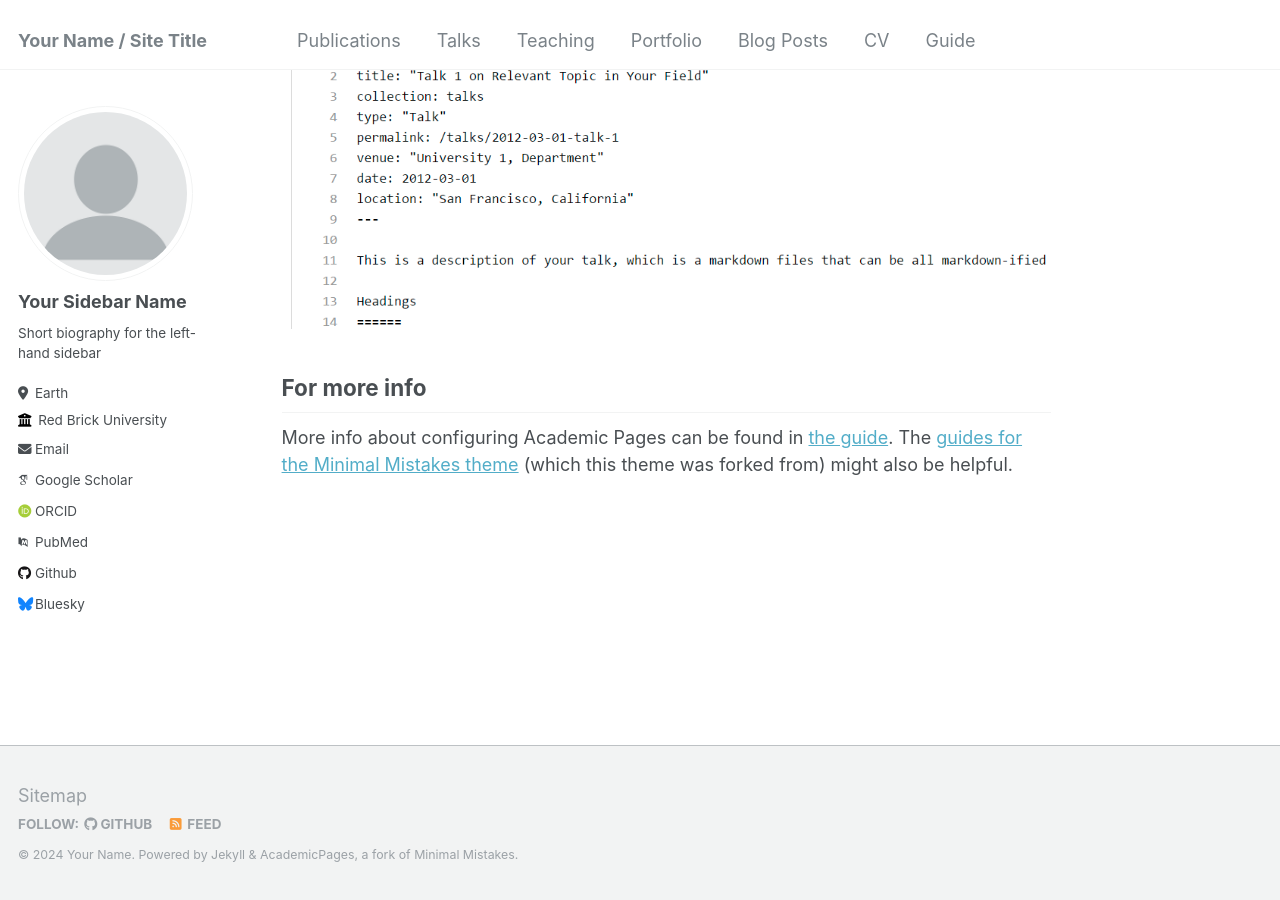
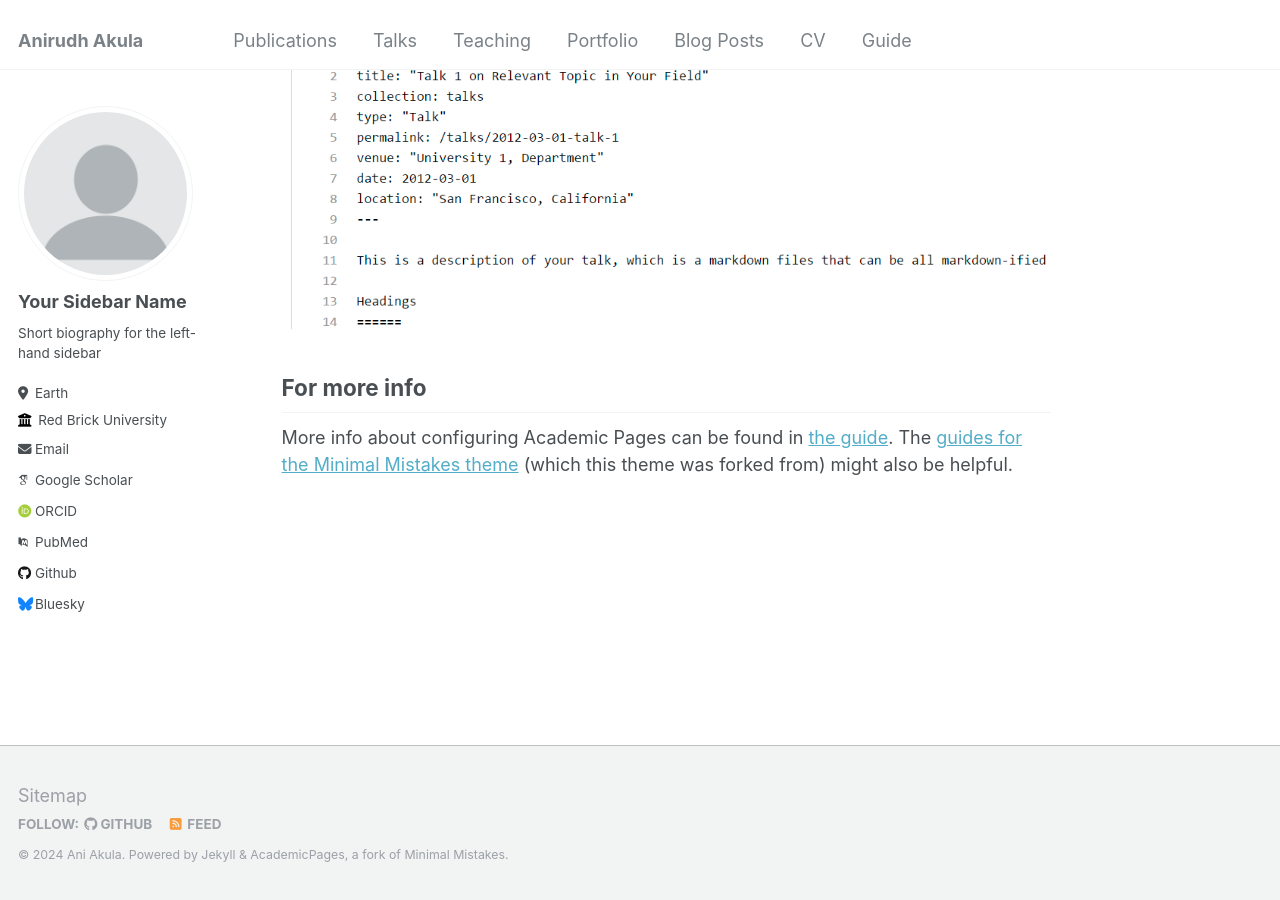
Before and after one commit to aniakula/aniakula.github.io, a Jekyll site: the page built from _pages/about.md, in a window 1280 px wide and 900 px high, scrolled down 2660 px. Built offline with Jekyll 4.4.1, drawn with Linux system fonts in a browser that asks for light colours; some web fonts are replaced.

Commit message:
Update _config.yml

```diff
--- a/_config.yml
+++ b/_config.yml
@@ -8,13 +8,13 @@
 
 # Basic Site Settings
 locale                   : "en-US"
-title                    : "Your Name / Site Title"
+title                    : "Anirudh Akula"
 title_separator          : "-"
-name                     : &name "Your Name"
+name                     : &name "Ani Akula"
 description              : &description "personal description"
-url                      : https://academicpages.github.io # the base hostname & protocol for your site e.g. "https://mmistakes.github.io"
+url                      : https://aniakula.github.io # the base hostname & protocol for your site e.g. "https://mmistakes.github.io"
 baseurl                  : "" # the subpath of your site, e.g. "/blog"
-repository               : "academicpages/academicpages.github.io"
+repository               : "aniakula.github.io"
 
 # Site Author - The following control what appear as part of the author content on the side bar.
 #               If a field is blank the icon and link will not appear, otherwise it will be shown.
```
